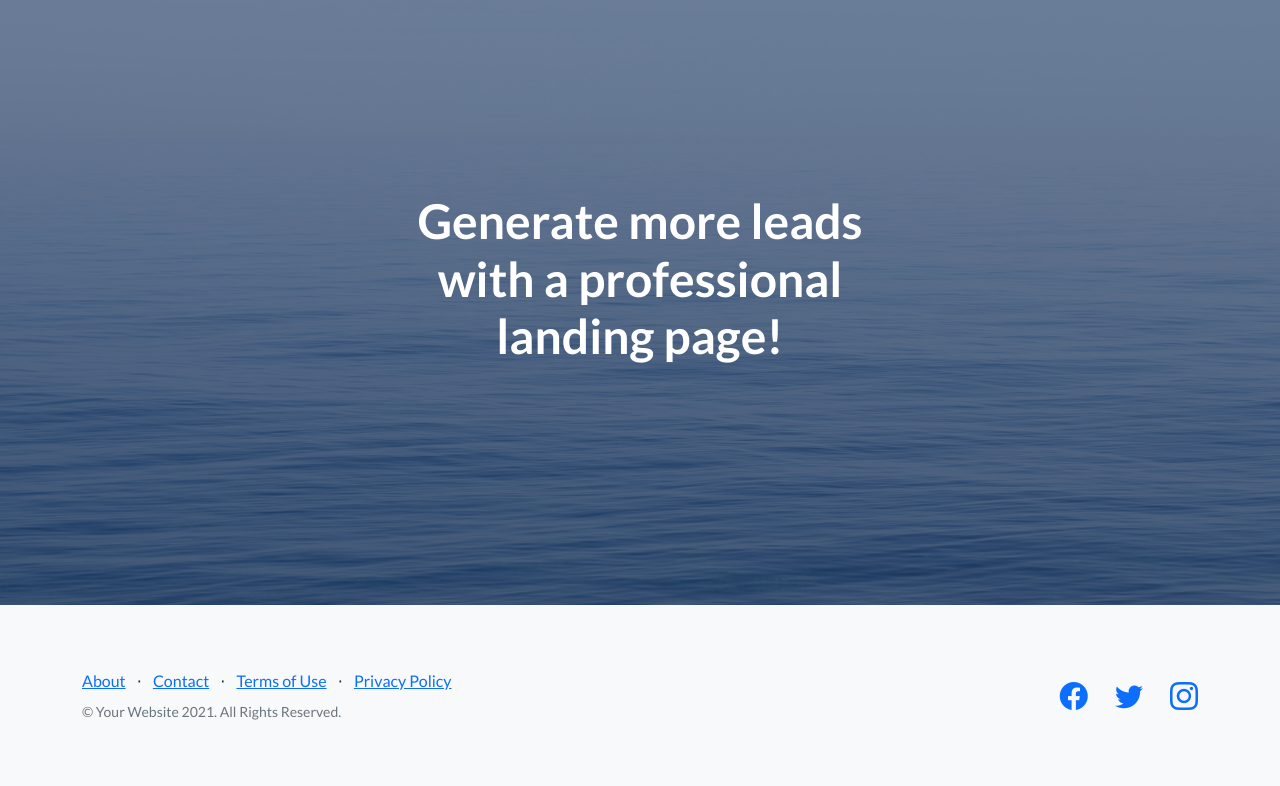
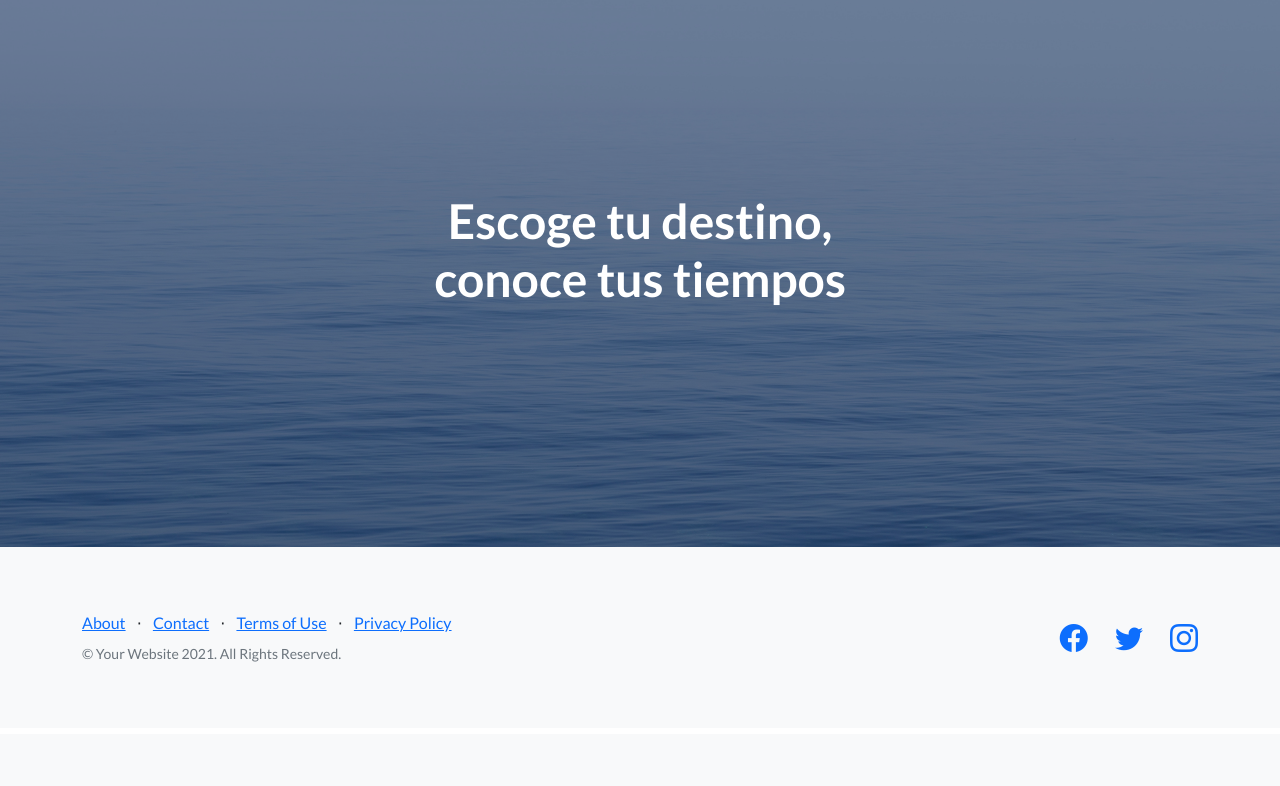
Before and after one commit to ArevDamian/MTV-Arevalo, a Django app: page /MyBus/ in a window 1280 px wide. Shown: the part 66-852 px from the top of the page. After the commit the page ends 728 px from the top, so only its background shows below. Run offline with Django 4.2, Linux system fonts and the light colour scheme; some libraries are stand-ins or nearby versions.

Commit message:
Version Final

```diff
--- a/MyBus/templates/MyBus/principal.html
+++ b/MyBus/templates/MyBus/principal.html
@@ -33,7 +33,7 @@
                     <div class="col-xl-6">
                         <div class="text-center text-white">
                             <!-- Page heading-->
-                            <h1 class="mb-5">Generate more leads with a professional landing page!</h1>
+                            <h1 class="mb-5">Escoge tu destino, conoce tus tiempos</h1>
                             <!-- Signup form-->
                             <!-- * * * * * * * * * * * * * * *-->
                             <!-- * * SB Forms Contact Form * *-->
```
Also changed, not shown: db.sqlite3.
